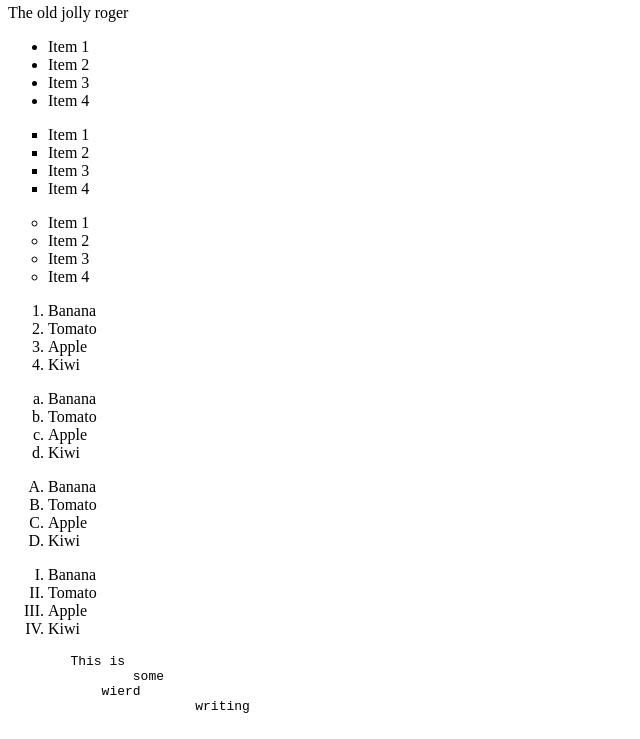
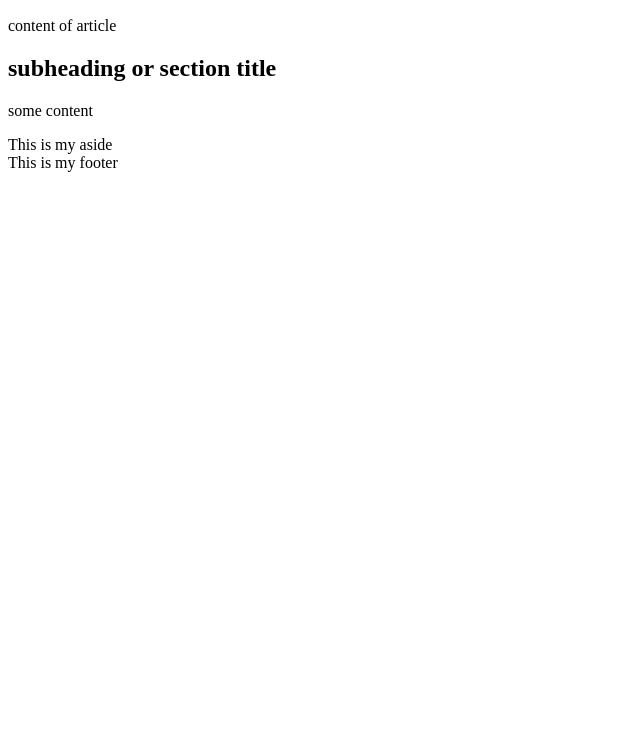
Before and after one commit to KjetilHHauger/my-first-project, a plain HTML site: page index.html in a window 1280 px wide. Shown: the part 76-815 px from the top of the page, without its empty margins (0-640 px from the left). Drawn offline with Linux system fonts and the light colour scheme.

Commit message:
day-4-html

```diff
--- a/index.html
+++ b/index.html
@@ -38,78 +38,36 @@
 </head>
 
 <body>
-        <h1>Header 1</h1>
-        <!--Its the header size for the page H1-H6-->
-        <p>The old jolly roger</p>
-        <!--Paragraph text-->
-        <ul>
-                <li>Item 1</li>
-                <li>Item 2</li>
-                <li>Item 3</li>
-                <li>Item 4</li>
-        </ul>
-        <ul type="square">
-                <li>Item 1</li>
-                <li>Item 2</li>
-                <li>Item 3</li>
-                <li>Item 4</li>
-        </ul>
-        <ul type="circle">
-                <li>Item 1</li>
-                <li>Item 2</li>
-                <li>Item 3</li>
-                <li>Item 4</li>
-        </ul>
-        <!--UL: Unordered list. gives dots on list and not numbers-->
-        <ol>
-                <li>Banana</li>
-                <li>Tomato</li>
-                <li>Apple</li>
-                <li>Kiwi</li>
-        </ol>
-        <ol type="a">
-                <li>Banana</li>
-                <li>Tomato</li>
-                <li>Apple</li>
-                <li>Kiwi</li>
-        </ol>
-        <ol type="A">
-                <li>Banana</li>
-                <li>Tomato</li>
-                <li>Apple</li>
-                <li>Kiwi</li>
-        </ol>
-        <ol type="I">
-                <li>Banana</li>
-                <li>Tomato</li>
-                <li>Apple</li>
-                <li>Kiwi</li>
-        </ol>
-        <!--
-                OR: Ordered list, gives numbered list
-                a: gives abc in small
-                A: gives abc in big
-                I: gives roamn numerals
-            -->
-        <pre>
-        This is
-                some
-            wierd
-                        writing
-    </pre>
-        <!-- <pre> tag keeps the spacing that is written in the editor -->
-        <img
-                loading="lazy"
-                src="imgs/Goshawk_Hønsehauk_1971.jpg"
-                alt="This is my favourit bird" title="Sparrow Hawk"
-        />
-        <!--
-                    How to link an image
-                    loading="lazy" makes it not focus on images so it loades later. For slow connections.
-                    alt is for broken image or accessibility
-                    title is the text that will show when hovering image
-                 -->
-        <h2>Hello iam here from day 4 html branch duuuuuude!</h2>
+
+        <header><!--Header contains logo, navigation links-->
+                <nav><!--Navigation links, logo search-->
+                        This is my navbar
+                </nav>
+        </header>
+
+        <main>
+                <!-- articles, images, paragraph and heading for article -->
+                <article>
+                        <h1>title of the article</h1>
+                        <p>content of article</p>
+                </article>
+
+                <!-- Section, contains content blocks or ads or some content -->
+                <section>
+                    <h2>subheading or section title</h2>
+                    <p>some content</p>
+                </section>
+        </main>
+
+        <aside>
+                <!-- sidebar content, before main for left side after for right side -->
+                This is my aside
+        </aside>
+
+        <footer>
+                <!-- Footer contains copyright informations, secondary links and site maps -->
+                This is my footer
+        </footer>
 </body>
 
 </html>
```
